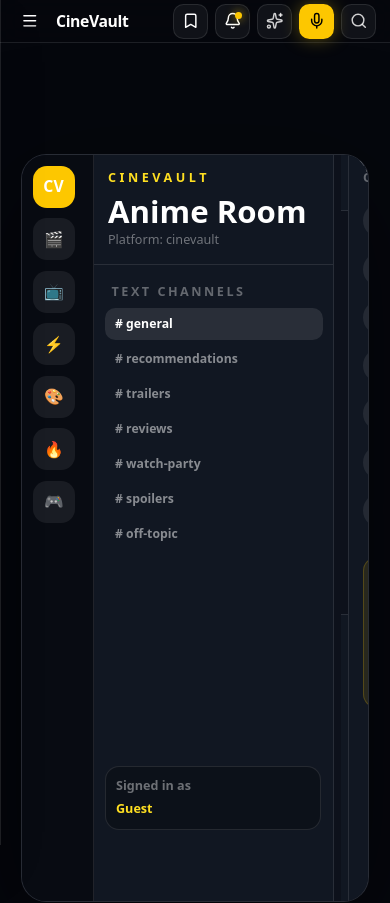
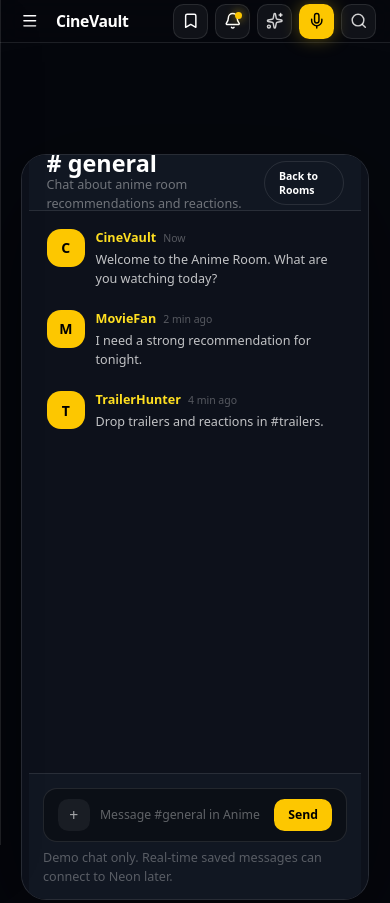
Before and after one commit to breezy23333/cinevault, a Next.js app: page /rooms/cinevault/anime in a window 390 px wide. Shown: the top 903 px of the page. Built offline with nearby package versions, Linux system fonts and the light colour scheme.

Commit message:
Improve CineVault Rooms mobile layout

```diff
--- a/app/rooms/[platform]/[room]/page.tsx
+++ b/app/rooms/[platform]/[room]/page.tsx
@@ -52,11 +52,11 @@ export default async function RoomPage({ params }: PageProps) {
   return (
     <main className="min-h-screen bg-[#05070d] pt-20 text-white">
       <section className="mx-auto max-w-[1600px] px-3 py-4">
-        <div className="overflow-hidden rounded-[1.8rem] border border-white/10 bg-[#10141f] shadow-[0_30px_120px_rgba(0,0,0,0.5)]">
-          <div className="grid h-[calc(100vh-7rem)] min-h-[680px] grid-cols-[72px_240px_1fr_260px]">
+        <div className="overflow-hidden rounded-[1.8rem] border border-white/10 bg-[#10141f] shadow-[0_30px_120px_rgba(0,0,0,0.5)] h-[calc(100vh-7rem)]">
+          <div className="grid h-[calc(100vh-7rem)] min-h-[680px] grid-cols-1 lg:grid-cols-[72px_240px_1fr_260px]">
 
             {/* Server Icons */}
-            <aside className="border-r border-white/10 bg-[#080b12] p-3">
+            <aside className="hidden border-r border-white/10 bg-[#080b12] p-3 lg:block">
               <div className="space-y-3">
                 {["CV", "🎬", "📺", "⚡", "🎨", "🔥", "🎮"].map((icon, i) => (
                   <Link
@@ -86,7 +86,7 @@ export default async function RoomPage({ params }: PageProps) {
             </aside>
 
             {/* Channels */}
-            <aside className="border-r border-white/10 bg-[#111722]">
+            <aside className="hidden border-r border-white/10 bg-[#111722] lg:block">
               <div className="border-b border-white/10 p-4">
                 <p className="text-xs font-black uppercase tracking-[0.28em] text-yellow-300">
                   CineVault
@@ -125,7 +125,7 @@ export default async function RoomPage({ params }: PageProps) {
             </aside>
 
             {/* Chat */}
-            <section className="flex min-w-0 flex-col bg-[#0d111b]">
+            <section className="flex min-w-0 flex-col bg-[#0d111b] lg:col-auto col-span-1">
               <header className="flex h-16 items-center justify-between border-b border-white/10 bg-[#111722] px-5">
                 <div>
                   <h2 className="font-black"># general</h2>
@@ -146,7 +146,7 @@ export default async function RoomPage({ params }: PageProps) {
             </section>
 
             {/* Members */}
-            <aside className="border-l border-white/10 bg-[#111722] p-4">
+            <aside className="hidden border-l border-white/10 bg-[#111722] p-4 lg:block">
               <p className="text-xs font-black uppercase tracking-[0.25em] text-white/35">
                 Online
               </p>
```
